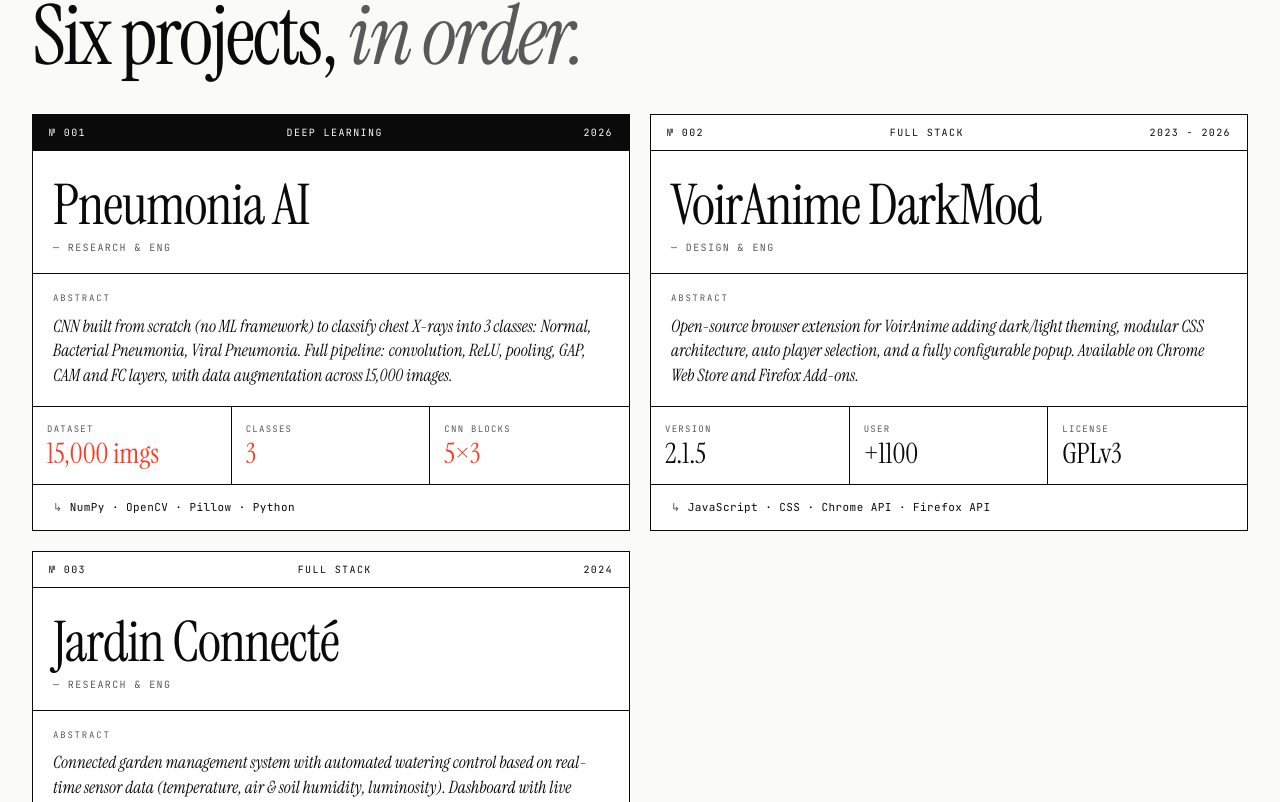
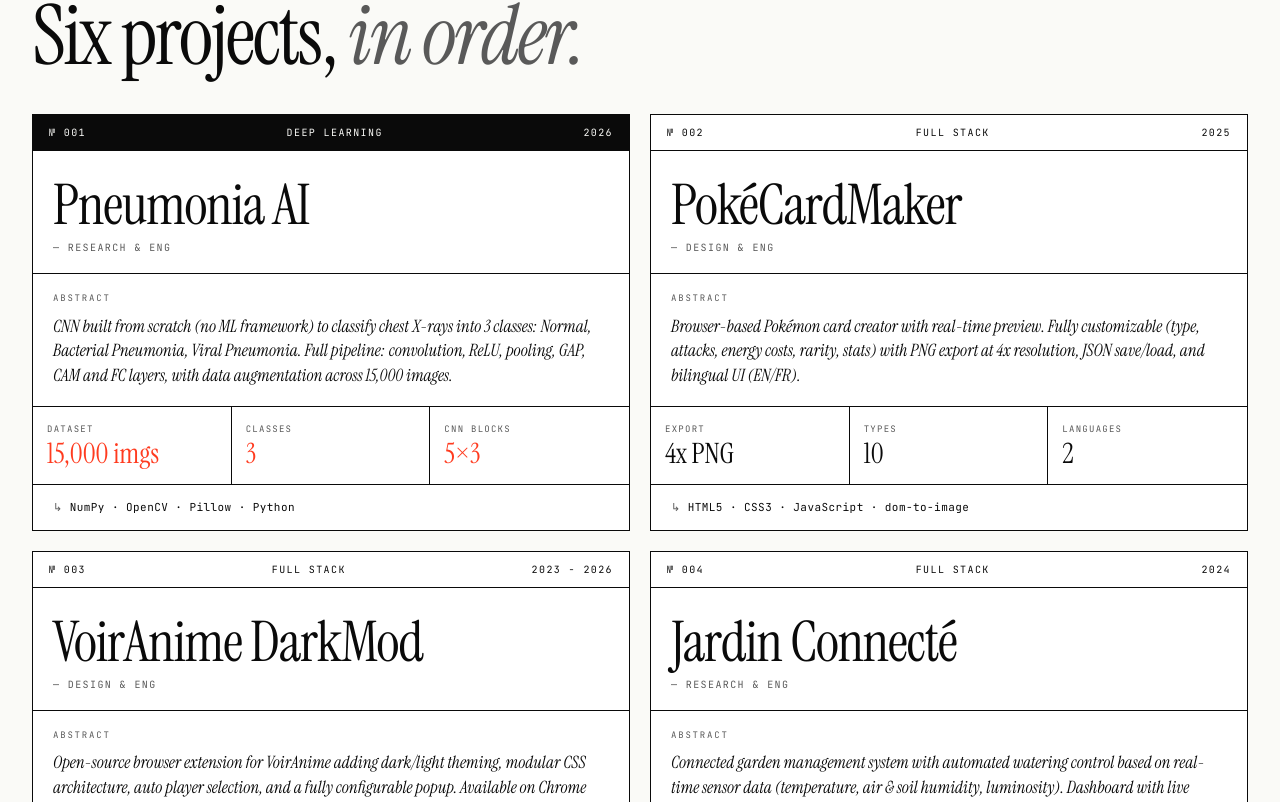
Before and after one commit to Oriloo/portfolio-2026-04, a React (Vite) app: page / in a window 1280 px wide. Shown: the part 1498-2300 px from the top of the page. Built offline with nearby package versions, Linux system fonts and the light colour scheme.

Commit message:
feat: add PokéCardMaker project with bilingual support and export features

```diff
--- a/src/data/projects.ts
+++ b/src/data/projects.ts
@@ -16,6 +16,20 @@ export const projects: Project[] = [
         ],
     },
     {
+        id:    'p4',
+        title: 'PokéCardMaker',
+        kind:  'Full Stack',
+        year:  '2025',
+        role:  'projects:p4.role',
+        stack: ['HTML5', 'CSS3', 'JavaScript', 'dom-to-image'],
+        desc:  'projects:p4.desc',
+        metrics: [
+            { k: 'projects:p4.metrics.export',    v: '4x PNG' },
+            { k: 'projects:p4.metrics.types',     v: '10'     },
+            { k: 'projects:p4.metrics.languages', v: '2'      },
+        ],
+    },
+    {
         id:    'p2',
         title: 'VoirAnime DarkMod',
         kind:  'Full Stack',
@@ -25,7 +39,7 @@ export const projects: Project[] = [
         desc:  'projects:p2.desc',
         metrics: [
             { k: 'projects:p2.metrics.version', v: '2.1.5' },
-            { k: 'projects:p2.metrics.user',    v: '+1100'  },
+            { k: 'projects:p2.metrics.user',    v: '+1100' },
             { k: 'projects:p2.metrics.license', v: 'GPLv3' },
         ],
     },
--- a/src/locales/en/projects.json
+++ b/src/locales/en/projects.json
@@ -1,4 +1,13 @@
 {
+  "p4": {
+    "role": "Design & Eng",
+    "desc": "Browser-based Pokémon card creator with real-time preview. Fully customizable (type, attacks, energy costs, rarity, stats) with PNG export at 4x resolution, JSON save/load, and bilingual UI (EN/FR).",
+    "metrics": {
+      "export": "export",
+      "types": "types",
+      "languages": "languages"
+    }
+  },
   "p3": {
     "role": "Research & Eng",
     "desc": "CNN built from scratch (no ML framework) to classify chest X-rays into 3 classes: Normal, Bacterial Pneumonia, Viral Pneumonia. Full pipeline: convolution, ReLU, pooling, GAP, CAM and FC layers, with data augmentation across 15,000 images.",
--- a/src/locales/fr/projects.json
+++ b/src/locales/fr/projects.json
@@ -1,4 +1,13 @@
 {
+  "p4": {
+    "role": "Design & Ing.",
+    "desc": "Créateur de cartes Pokémon dans le navigateur avec aperçu en temps réel. Entièrement personnalisable (type, attaques, coûts en énergie, rareté, statistiques) avec export PNG en résolution 4x, sauvegarde/chargement JSON et interface bilingue (EN/FR).",
+    "metrics": {
+      "export": "export",
+      "types": "types",
+      "languages": "langues"
+    }
+  },
   "p3": {
     "role": "Recherche & Ing.",
     "desc": "CNN construit from scratch (sans framework ML) pour classifier des radiographies thoraciques en 3 classes : Normal, Pneumonie Bactérienne, Pneumonie Virale. Pipeline complet : convolution, ReLU, pooling, GAP, CAM et couches FC, avec augmentation de données sur 15 000 images.",
--- a/src/locales/ja/projects.json
+++ b/src/locales/ja/projects.json
@@ -1,4 +1,13 @@
 {
+  "p4": {
+    "role": "デザイン・開発",
+    "desc": "リアルタイムプレビュー付きのブラウザベースのポケモンカード作成ツール。タイプ、技、エネルギーコスト、レアリティ、ステータスを自由にカスタマイズでき、4倍解像度でのPNGエクスポート、JSONによる保存・読み込み、日英バイリンガルUIに対応しています。",
+    "metrics": {
+      "export": "エクスポート",
+      "types": "タイプ数",
+      "languages": "言語数"
+    }
+  },
   "p3": {
     "role": "研究・開発",
     "desc": "MLフレームワークを使わずスクラッチで構築したCNNで、胸部X線画像を3クラス（正常、細菌性肺炎、ウイルス性肺炎）に分類します。畳み込み、ReLU、プーリング、GAP、CAM、FC層を含む完全なパイプラインを実装し、15,000枚の画像でデータ拡張を適用しました。",
```
